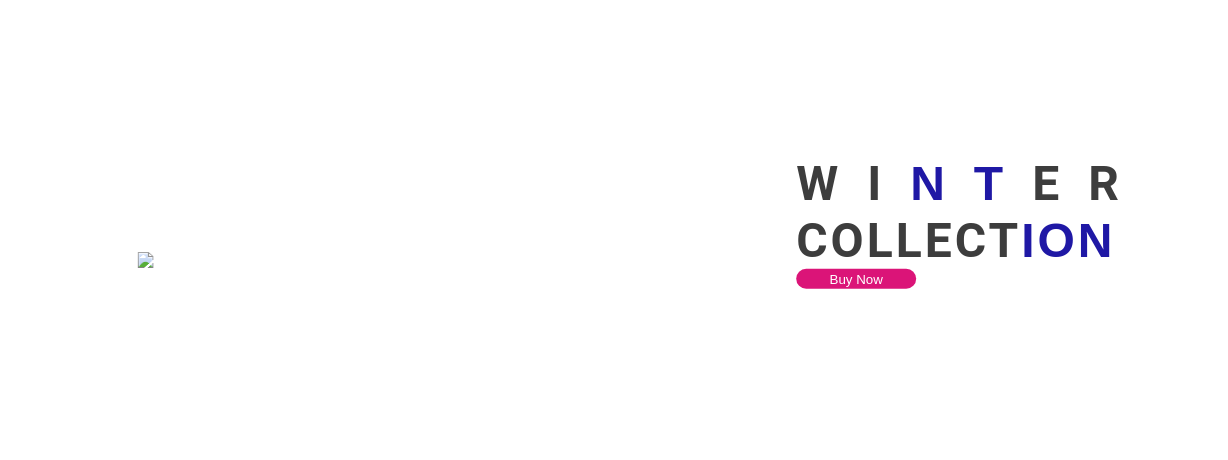
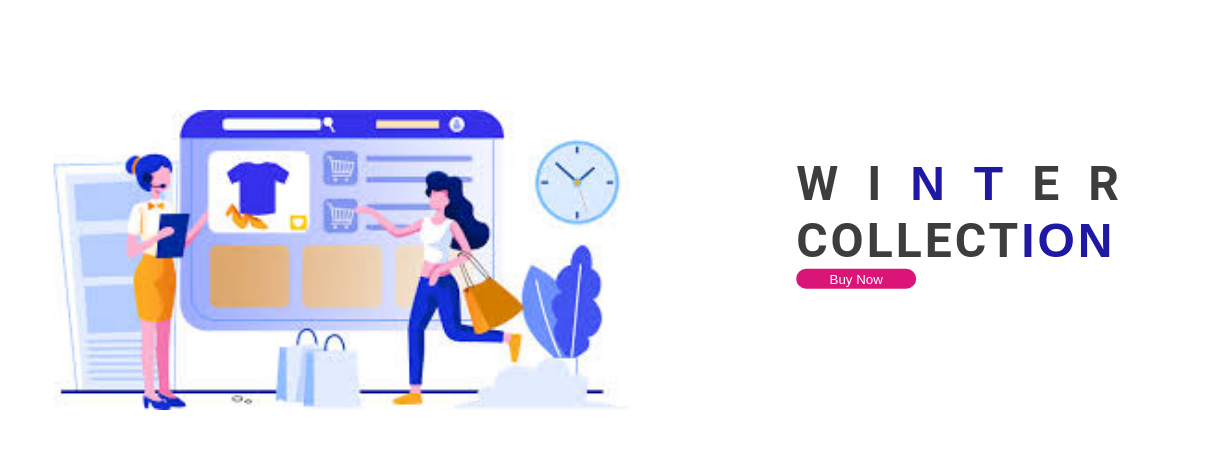
Before and after one commit to Abuhuraira-Khan/shop, a plain HTML site: page index.html in a window 1280 px wide. Shown: the part 138-598 px from the top of the page, 52-1280 px from the left. Drawn offline with Linux system fonts and the light colour scheme.

Commit message:
Update index.html

```diff
--- a/index.html
+++ b/index.html
@@ -126,7 +126,7 @@
             </div>
         </div>
         <div class="SECTION1">
-            <img src=images.jpeg">
+            <img src="images.jpeg">
 
         </div>
          <div class="section1btn">
```
